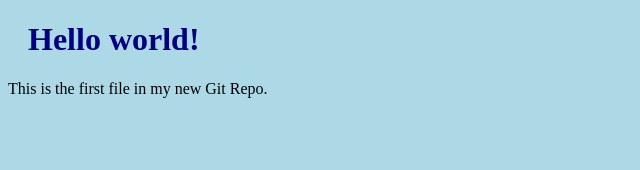
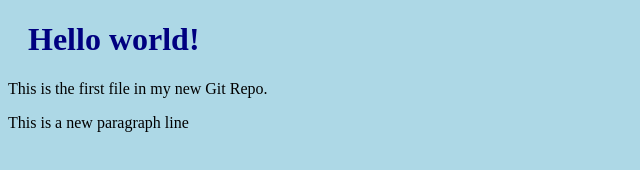
Before and after one commit to oshorup/learnGit, a plain HTML site: page index.htm in a window 1280 px wide. Shown: the whole page, without its empty margins (0-640 px from the left). Drawn offline with Linux system fonts and the light colour scheme.

Commit message:
Added image and new line to Hello world

```diff
--- a/index.htm
+++ b/index.htm
@@ -8,6 +8,5 @@
 
 <h1>Hello world!</h1>
 <p>This is the first file in my new Git Repo.</p>
-
-</body>
+<p>This is a new paragraph line</p>
 </html>
```
